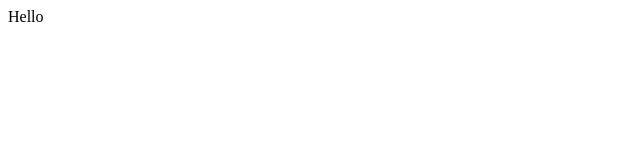
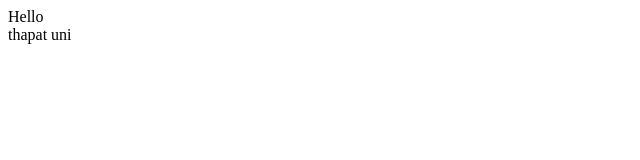
Before and after one commit to Darknight235/demo1, a plain HTML site: page index.html in a window 1280 px wide. Shown: the full height of the page, 0-640 px from the left. Drawn offline with Linux system fonts and the light colour scheme.

Commit message:
first changes

```diff
--- a/index.html
+++ b/index.html
@@ -7,5 +7,8 @@
 </head>
 <body>
     Hello
+    <div>
+        thapat uni
+    </div>
 </body>
 </html>
```
